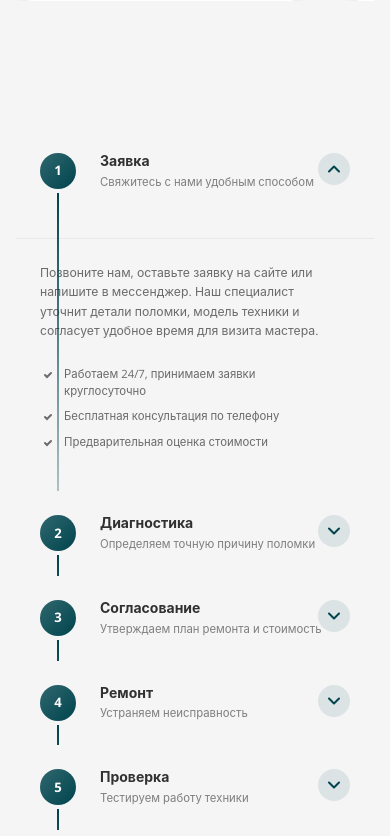
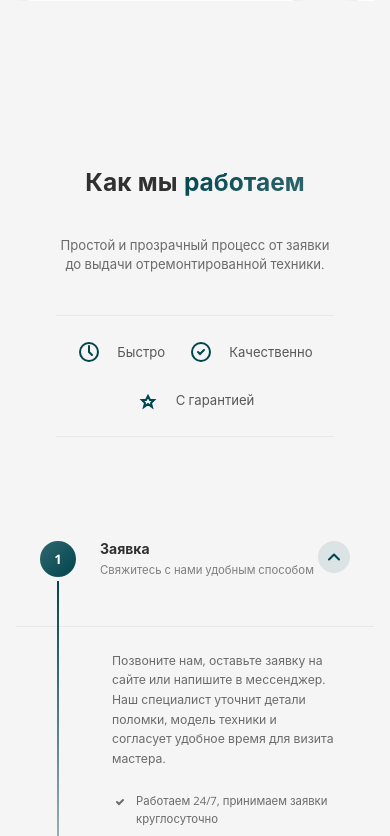
Before and after one commit to ToriHever/OPTIMA, an Angular app in the folder optima-service-angular/: page / in a window 390 px wide. Shown: the part 8868-9704 px from the top of the page. Built offline with nearby package versions, Linux system fonts and the light colour scheme.

Commit message:
Моб адаптация блока процесс работа

```diff
--- a/optima-service-angular/src/app/features/home/components/work-process/work-process.html
+++ b/optima-service-angular/src/app/features/home/components/work-process/work-process.html
@@ -56,8 +56,7 @@
       <aside class="process-sidebar">
         <div class="sidebar-content">
           <h2 class="section-title">
-            Как мы<br>
-            <span class="text-gradient">работаем</span>
+            Как мы <span class="text-gradient">работаем</span>
           </h2>
           <p class="section-description">
             Простой и прозрачный процесс от заявки до выдачи отремонтированной техники.
--- a/optima-service-angular/src/app/features/home/components/work-process/work-process.scss
+++ b/optima-service-angular/src/app/features/home/components/work-process/work-process.scss
@@ -233,7 +233,7 @@
 
 .details-content {
   padding: 0 $spacing-lg $spacing-lg;
-  padding-left: calc($spacing-lg + 40px + $spacing-lg); // Выравнивание с заголовком
+  padding-left: calc($spacing-md + 45px + $spacing-md); // Выравнивание с заголовком
   border-top: 1px solid $color-bg-grey;
   margin-top: $spacing-md;
   padding-top: $spacing-md;
@@ -279,12 +279,15 @@
 
   .section-title {
     font-size: 2rem;
+    width: 50%;
   }
 }
 
 @media (max-width: 1024px) {
   .process-layout {
-    grid-template-columns: 1fr;
+    display: flex;
+    flex-direction: column-reverse;
+    align-items: center;
     gap: $spacing-lg;
   }
 
@@ -298,6 +301,8 @@
 
   .section-title {
     font-size: 2.5rem;
+    width: 100%;
+    text-align: center;
   }
 
   .section-description {
@@ -310,6 +315,9 @@
     justify-content: center;
     flex-wrap: wrap;
     gap: $spacing-md;
+  }
+    .sidebar-stats {
+    display: none;
   }
 }
 
@@ -328,16 +336,6 @@
 
   .sidebar-content {
     padding: $spacing-lg;
-  }
-
-  .sidebar-features {
-    flex-direction: column;
-    align-items: center;
-  }
-
-  .sidebar-stats {
-    grid-template-columns: 1fr;
-    text-align: center;
   }
 
   .step-header {
@@ -361,7 +359,7 @@
 
 
   .details-content {
-    padding-left: $spacing-md;
+    padding-left: $spacing-xxl;
   }
 
   .details-description {
```
